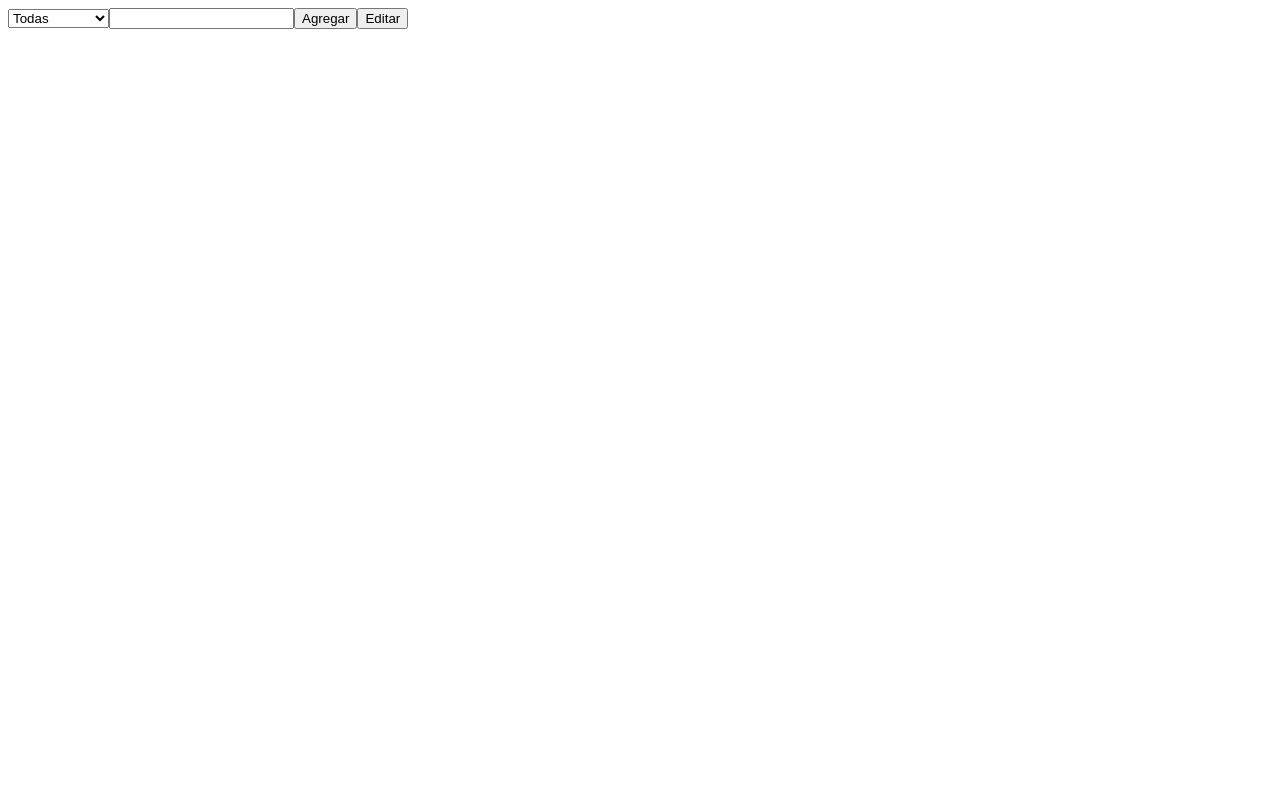
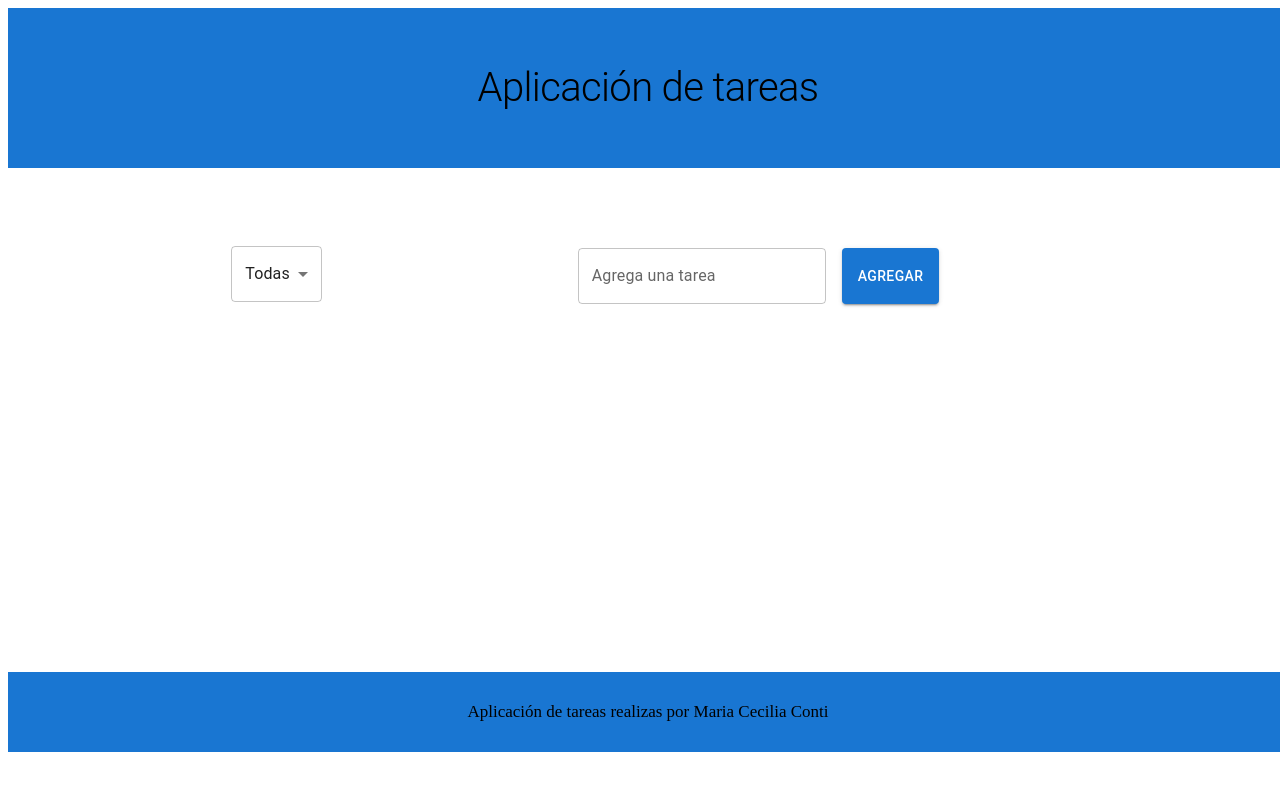
Before and after one commit to Mariacecilia1999/app, a React (Vite) app in the folder app/: page / in a window 1280 px wide. Shown: the top 790 px of the page. Built offline with nearby package versions, Linux system fonts and the light colour scheme.

Commit message:
Merge with branch: stylesBranch

```diff
--- a/app/src/App.jsx
+++ b/app/src/App.jsx
@@ -1,8 +1,15 @@
 import Data from "./assets/components/Data"
+import {Box} from '@mui/material';
+import Header from "./assets/components/Header";
+import Footer from "./assets/components/Footer";
+const App = () =>{
 
-const App = () =>{
   return <>
-  <Data/>
+  <Header/>
+    <Box width='100vw' display='flex' justifyContent='center' flexDirection='column' justifyItems='center' alignContent='center'>
+      <Data/>
+    </Box>
+  <Footer/>
   </>
 }
 
--- a/app/src/assets/components/AddTask.jsx
+++ b/app/src/assets/components/AddTask.jsx
@@ -1,9 +1,28 @@
-const AddTask = ({capturingInput, addInputTask, input, confirmEditedTask}) =>{
+import {Box, Button, TextField } from '@mui/material';
+
+
+const AddTask = ({capturingInput, addInputTask, input, confirmEditedTask, error, textHelper, btn}) =>{
    return(
       <>
-         <input type="text" onChange={capturingInput} value={input} />
-         <button onClick={addInputTask}>Agregar</button>
-         <button onClick={confirmEditedTask}>Editar</button>
+      <Box sx={{width:'100%', mt:10}}    display='flex' justifyContent='center' alignContent='center'>
+         <TextField  onChange={capturingInput}  value={input}  id="outlined-basic" label="Agrega una tarea" variant="outlined" error={error} helperText={textHelper}/>
+         {btn === 1 ? (
+            <Button onClick={addInputTask} sx={{ height: 56, mx: 2 }} variant='contained'>
+               Agregar
+            </Button>
+            ) : (
+            <Button onClick={confirmEditedTask} sx={{ height: 56, mx: 2 }} variant='contained'>
+               Editar
+            </Button>
+            )}
+
+         {/* <Button onClick={addInputTask} sx={{height:56, mx:2}} variant='contained'>
+               Agregar
+         </Button>
+         <Button onClick={confirmEditedTask} sx={{height:56, mx:2}} variant='contained'>
+               Editar
+         </Button> */}
+      </Box>
       </>
    )
 }
--- a/app/src/assets/components/Data.jsx
+++ b/app/src/assets/components/Data.jsx
@@ -2,6 +2,7 @@ import { useState } from "react"
 import AddTask from "./AddTask"
 import ShowTask from "./ShowTask"
 import ShowBy from "./ShowBy"
+import {Box} from '@mui/material';
 
 const Data = () =>{
 
@@ -10,12 +11,28 @@ const Data = () =>{
    const [edit, setEdit] = useState([])
    const [allDeleted, setAddDeleted]= useState([])
    const [allCompleted, setAllCompleted] = useState([])
+   const [select, setSelect] = useState('all')
+   const [error, setError] = useState(false)
+   const [textHelper, setHelper] = useState('')
+   const [btn, setBtn] = useState(1)
+   const [stateHeight, setHeight] = useState(46)
 
    const capturingInput = (e) =>{
       setInput(e.target.value)
    }
 
    const addInputTask = () =>{
+      setBtn(1)
+      if(input === ''){
+         setError(true)
+         setHelper('No se pueden agregar tareas vacias')
+      }else{
+         setError(false)
+         setHelper('')
+         setInput('')
+         setHeight(stateHeight + 12)
+
+      }
       input != '' && setTasks([...tasks, {
          id: Date.now(),
          name: input
@@ -32,6 +49,7 @@ const Data = () =>{
    }
 
    const editTask = (id) =>{
+      setBtn(2)
       const findEdit = tasks.find(task => task.id === id)
       setEdit(findEdit)
       console.log(findEdit.name)
@@ -39,6 +57,7 @@ const Data = () =>{
    }
 
    const confirmEditedTask = () =>{
+      setBtn(1)
       console.log(edit)
       const allTask = tasks.map((task) =>{
          if(task === edit){
@@ -47,6 +66,7 @@ const Data = () =>{
          return task
       })
       setTasks(allTask)
+      setInput('')
    }
 
    const completeTask = (id) =>{
@@ -56,15 +76,28 @@ const Data = () =>{
       setTasks(filterTasks)
    }
 
-   const showBy = (e) =>{
-      console.log(e.target.value)
-      {e.target.value === 'deleted' ? setTasks(allDeleted) :  e.target.value ===  'completed' ? setTasks(allCompleted) : setTasks([...allDeleted, ...allCompleted])}
-   }
+   const showBy = (e) => {
+      console.log(e.target.value);
+
+      if (e.target.value === 'deleted') {
+        setSelect('deleted');
+        setTasks(allDeleted);
+      } else if (e.target.value === 'completed') {
+        setSelect('completed');
+        setTasks(allCompleted);
+      } else {
+        setSelect('all');
+        setTasks([...allDeleted, ...allCompleted]);
+      }
+    };
+
 
    return <>
-            <ShowBy showBy={showBy}/>
-            <AddTask capturingInput={capturingInput} addInputTask={addInputTask} input={input} confirmEditedTask={confirmEditedTask}/>
-            <ShowTask dataTasks={tasks} deleteTask={deleteTask} editTask={editTask} completeTask={completeTask}/>
+            <Box sx={{width:{xs:'90vw', sm:'75vw'}, flexDirection:{xs:'column', sm:'row'}, alignItems:{xs:'end', sm:'center'}}} display='flex'>
+               <ShowBy select={select} showBy={showBy}/>
+               <AddTask error={error} textHelper={textHelper} btn={btn} capturingInput={capturingInput} addInputTask={addInputTask} input={input} confirmEditedTask={confirmEditedTask}/>
+            </Box>
+            <ShowTask stateHeight={stateHeight} dataTasks={tasks} deleteTask={deleteTask} editTask={editTask} completeTask={completeTask}/>
          </>
 }
 
--- /dev/null
+++ b/app/src/assets/components/Footer.jsx
@@ -0,0 +1,11 @@
+import {Box, Typography} from '@mui/material';
+const Footer = () =>{
+
+  return <>
+   <Box width='100vw' backgroundColor='#1976d2' height='10vh' display='flex' justifyContent='center' alignItems='center'>
+         <Typography fontSize='17px' variant='p'>Aplicación de tareas realizas por Maria Cecilia Conti</Typography>
+   </Box>
+   </>
+}
+
+export default Footer
--- /dev/null
+++ b/app/src/assets/components/Header.jsx
@@ -0,0 +1,11 @@
+import {Box, Typography} from '@mui/material';
+const Header = () =>{
+
+  return <>
+   <Box width='100vw' backgroundColor='#1976d2' height='20vh' display='flex' justifyContent='center' alignItems='center'>
+         <Typography fontSize='40px' variant='h1'>Aplicación de tareas</Typography>
+   </Box>
+   </>
+}
+
+export default Header
--- a/app/src/assets/components/ShowBy.jsx
+++ b/app/src/assets/components/ShowBy.jsx
@@ -1,10 +1,17 @@
-const ShowBy = ({showBy}) =>{
+import Select from '@mui/material/Select';
+import Box from '@mui/material/Box';
+import MenuItem from '@mui/material/MenuItem';
+
+
+const ShowBy = ({showBy, select}) =>{
    return <>
-            <select onChange={showBy}>
-               <option value="all">Todas</option>
-               <option value="completed">Completadas</option>
-               <option value="deleted">Eliminadas</option>
-            </select>
+            <Box mt={'75px'} sx={{alignItems:{xs:'end', sm:'center'}}} mr={'20px'} width={'100vw'} display='flex' justifyContent='center' justifyItems='center'>
+               <Select onChange={showBy} value={select} mt='70px'>
+                  <MenuItem value="all">Todas</MenuItem>
+                  <MenuItem value="completed">Completadas</MenuItem>
+                  <MenuItem value="deleted">Eliminadas</MenuItem>
+               </Select>
+            </Box>
          </>
 }
 
--- a/app/src/assets/components/ShowTask.jsx
+++ b/app/src/assets/components/ShowTask.jsx
@@ -1,22 +1,29 @@
-const ShowTask = ({dataTasks, deleteTask, editTask, completeTask}) =>{
+import {Box, Typography} from '@mui/material';
+import DeleteIcon from '@mui/icons-material/Delete';
+import CheckIcon from '@mui/icons-material/Check';
+import EditIcon from '@mui/icons-material/Edit';
+
+
+const ShowTask = ({dataTasks, deleteTask, editTask, completeTask, stateHeight}) =>{
+
+
    return(<>
-      {dataTasks.map((task) =>{
-        return<> <div key={task.id}>
-                  <h3>{task.name}</h3>
-                  <button onClick={() => {deleteTask(task.id)}}>
-                     Eliminar
-                  </button>
-                  <button onClick={() => {editTask(task.id)}}>
-                     Editar
-                  </button>
-                  <button onClick={() => {completeTask(task.id)}}>
-                     Completada
-                  </button>
-               </div>
-         </>
-      })}
-      </>
-   )
+      <Box height={`${stateHeight}vh`} sx={{width:{xs:'90vw', sm:'100vw'}}}  display='flex' alignItems='center' justifyContent='center' flexDirection='column'>
+         {dataTasks.map((task)=>{
+            return <Box sx={{width:{xs:'50vw', sm:'70vw'}}}  borderBottom='1px solid black' key={task.id} my='30px' display='flex' justifyContent={'space-around'}>
+               <Typography width='14vw' variant='h5'>{task.name}</Typography>
+               <Box width='27vw'  display='flex' justifyContent='space-between' alignItems='center'>
+                  <DeleteIcon onClick={() => {deleteTask(task.id)}}/>
+                  <CheckIcon  onClick={() => {completeTask(task.id)}}/>
+                  <EditIcon onClick={() => {editTask(task.id)}}/>
+               </Box>
+            </Box>
+         })}
+      </Box>
+      </>)
+
+
+
 }
 
 export default ShowTask
```
Also changed, not shown: app/package.json (+7 -1 lines), 1 other file (tests, documents, lock files or other folders).
